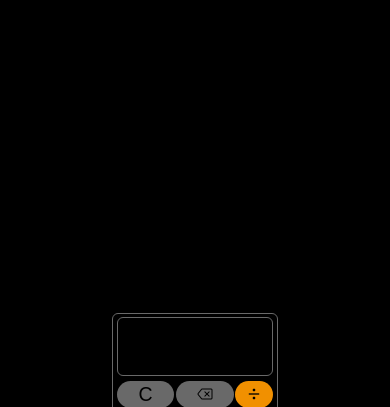
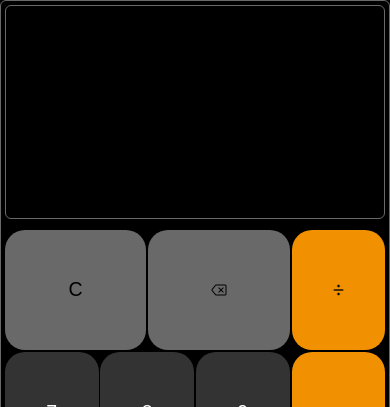
Before and after one commit to HKhanic/reckoner, a plain HTML site: page index.html in a window 390 px wide. Shown: the top 407 px of the page. Drawn offline with Linux system fonts and the light colour scheme.

Commit message:
add mobile support

```diff
--- a/style.css
+++ b/style.css
@@ -4,6 +4,29 @@
 
 html {
     background-color: black;
+}
+
+@media (max-width: 768px) {  /* adjust the breakpoint as needed */
+  body #reckoner {
+    width: 100%;
+    height: 100%;
+  }
+  body #display {
+    width: 100%;
+    height: 35%;
+  }
+  body #buttons {
+    width: 100%;
+    height: 100%;
+  }
+  body #buttons > div {
+    width: 100%;
+    height: 100%;
+  }
+  body #buttons button {
+    width: 100%;
+    height: 100%;
+  }
 }
 
 #buttons .operator {
```
